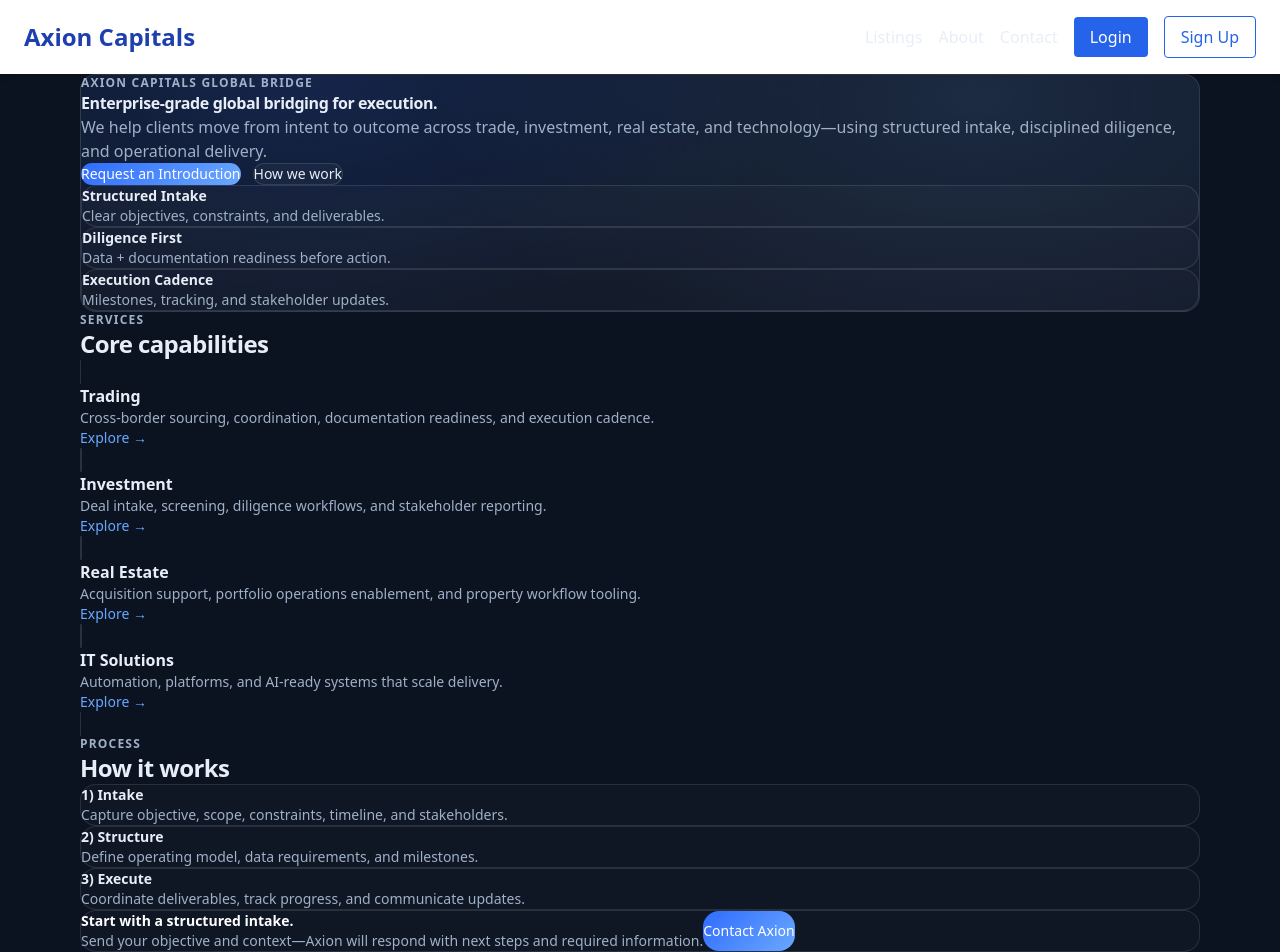
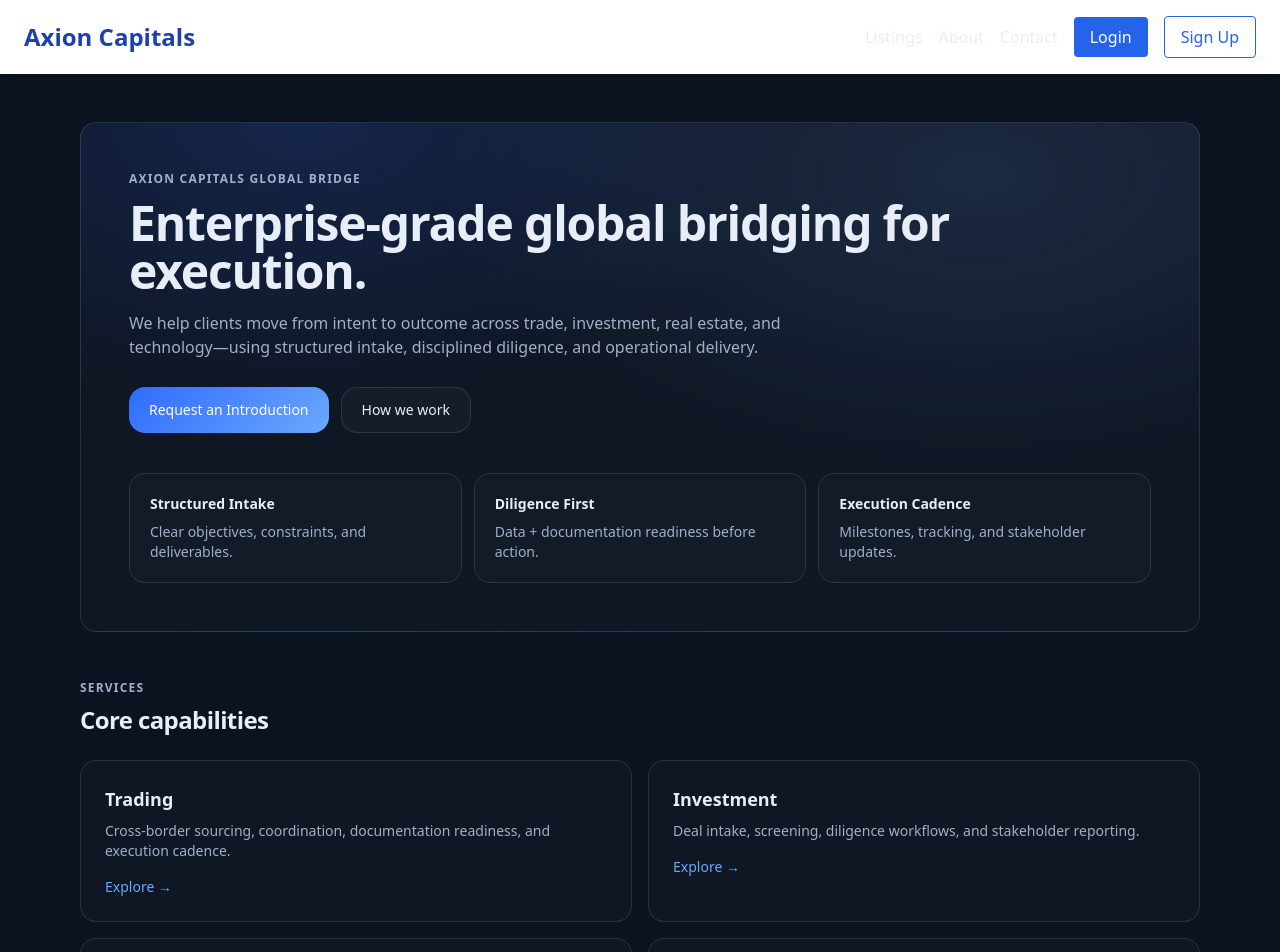
Before and after one commit to jacobzion/axioncapitals, a Next.js app: page / in a window 1280 px wide. Shown: the top 952 px of the page. Built offline with nearby package versions, Linux system fonts and the light colour scheme.

Commit message:
Fix broken TSX rendering and enable Tailwind for app router

```diff
--- a/app/layout.tsx
+++ b/app/layout.tsx
@@ -5,7 +5,8 @@ import Footer from "@/components/Footer";
 
 export const metadata: Metadata = {
   title: "Axion Capitals Global Bridge",
-  description: "Enterprise-grade global bridging for trade, investment, real estate, and technology execution.",
+  description:
+    "Enterprise-grade global bridging for trade, investment, real estate, and technology execution.",
 };
 
 export default function RootLayout({ children }: { children: React.ReactNode }) {
--- a/app/page.tsx
+++ b/app/page.tsx
@@ -26,6 +26,7 @@ const cards = [
 export default function HomePage() {
   return (
     <div className="space-y-12">
+      {/* HERO */}
       <section
         className="rounded-2xl border p-8 md:p-12"
         style={{
@@ -56,7 +57,8 @@ export default function HomePage() {
             href="/contact"
             className="inline-flex items-center justify-center rounded-2xl px-5 py-3 text-sm font-medium text-white"
             style={{
-              background: "linear-gradient(135deg, var(--accent), var(--accent2))",
+              background:
+                "linear-gradient(135deg, var(--accent), var(--accent2))",
             }}
           >
             Request an Introduction
@@ -84,7 +86,10 @@ export default function HomePage() {
             <div
               key={t}
               className="rounded-2xl border p-5"
-              style={{ borderColor: "var(--line)", background: "rgba(255,255,255,0.02)" }}
+              style={{
+                borderColor: "var(--line)",
+                background: "rgba(255,255,255,0.02)",
+              }}
             >
               <div className="text-sm font-semibold">{t}</div>
               <div className="mt-2 text-sm" style={{ color: "var(--muted)" }}>
@@ -95,6 +100,7 @@ export default function HomePage() {
         </div>
       </section>
 
+      {/* SERVICES */}
       <section>
         <div
           className="text-xs font-semibold uppercase tracking-widest"
@@ -112,13 +118,19 @@ export default function HomePage() {
               key={c.href}
               href={c.href}
               className="rounded-2xl border p-6 transition hover:translate-y-[-1px]"
-              style={{ borderColor: "var(--line)", background: "rgba(255,255,255,0.02)" }}
+              style={{
+                borderColor: "var(--line)",
+                background: "rgba(255,255,255,0.02)",
+              }}
             >
               <div className="text-lg font-semibold">{c.title}</div>
               <div className="mt-2 text-sm" style={{ color: "var(--muted)" }}>
                 {c.desc}
               </div>
-              <div className="mt-4 text-sm font-medium" style={{ color: "var(--accent2)" }}>
+              <div
+                className="mt-4 text-sm font-medium"
+                style={{ color: "var(--accent2)" }}
+              >
                 Explore →
               </div>
             </Link>
@@ -126,38 +138,13 @@ export default function HomePage() {
         </div>
       </section>
 
-      <section>
-        <div
-          className="text-xs font-semibold uppercase tracking-widest"
-          style={{ color: "var(--muted)" }}
-        >
-          Process
-        </div>
-        <h2 className="mt-2 text-2xl font-semibold tracking-tight">How it works</h2>
-
-        <ol className="mt-6 grid gap-4 md:grid-cols-3">
-          {[
-            ["1) Intake", "Capture objective, scope, constraints, timeline, and stakeholders."],
-            ["2) Structure", "Define operating model, data requirements, and milestones."],
-            ["3) Execute", "Coordinate deliverables, track progress, and communicate updates."],
-          ].map(([t, d]) => (
-            <li
-              key={t}
-              className="rounded-2xl border p-6"
-              style={{ borderColor: "var(--line)", background: "rgba(255,255,255,0.02)" }}
-            >
-              <div className="text-sm font-semibold">{t}</div>
-              <div className="mt-2 text-sm" style={{ color: "var(--muted)" }}>
-                {d}
-              </div>
-            </li>
-          ))}
-        </ol>
-      </section>
-
+      {/* CTA */}
       <section
         className="rounded-2xl border p-6 md:p-8"
-        style={{ borderColor: "var(--line)", background: "rgba(255,255,255,0.02)" }}
+        style={{
+          borderColor: "var(--line)",
+          background: "rgba(255,255,255,0.02)",
+        }}
       >
         <div className="flex flex-col gap-4 md:flex-row md:items-center md:justify-between">
           <div>
@@ -173,7 +160,8 @@ export default function HomePage() {
             href="/contact"
             className="inline-flex items-center justify-center rounded-2xl px-5 py-3 text-sm font-medium text-white"
             style={{
-              background: "linear-gradient(135deg, var(--accent), var(--accent2))",
+              background:
+                "linear-gradient(135deg, var(--accent), var(--accent2))",
             }}
           >
             Contact Axion
--- a/components/Footer.tsx
+++ b/components/Footer.tsx
@@ -1,7 +1,9 @@
 export default function Footer() {
   return (
-    <footer style={{marginTop: "3rem", padding: "2rem 1rem", borderTop: "1px solid rgba(255,255,255,0.1)"}}>
-      © 2026 Axion Capitals Global Bridge LLC. All rights reserved.
+    <footer className="border-t" style={{ borderColor: "var(--line)" }}>
+      <div className="mx-auto w-full max-w-6xl px-4 py-10 text-sm" style={{ color: "var(--muted)" }}>
+        © {new Date().getFullYear()} Axion Capitals Global Bridge LLC. All rights reserved.
+      </div>
     </footer>
   );
 }
--- a/components/Navbar.tsx
+++ b/components/Navbar.tsx
@@ -19,7 +19,10 @@ export default function Navbar() {
         <Link href="/" className="flex items-center gap-3">
           <span
             className="inline-flex h-9 w-9 items-center justify-center rounded-xl border"
-            style={{ borderColor: "var(--line)", background: "rgba(255,255,255,0.04)" }}
+            style={{
+              borderColor: "var(--line)",
+              background: "rgba(255,255,255,0.04)",
+            }}
             aria-label="Axion Capitals Global Bridge"
           >
             <span className="text-sm font-semibold" style={{ color: "var(--accent2)" }}>
@@ -31,7 +34,10 @@ export default function Navbar() {
             <div className="font-semibold tracking-tight">
               Axion <span style={{ color: "var(--muted)" }}>Capitals</span>
             </div>
-            <div className="text-xs font-semibold uppercase tracking-widest" style={{ color: "var(--muted)" }}>
+            <div
+              className="text-xs font-semibold uppercase tracking-widest"
+              style={{ color: "var(--muted)" }}
+            >
               Global Bridge
             </div>
           </div>
@@ -39,7 +45,12 @@ export default function Navbar() {
 
         <nav className="hidden gap-5 md:flex">
           {links.map((l) => (
-            <Link key={l.href} href={l.href} className="text-sm transition hover:text-white" style={{ color: "var(--muted)" }}>
+            <Link
+              key={l.href}
+              href={l.href}
+              className="text-sm transition hover:text-white"
+              style={{ color: "var(--muted)" }}
+            >
               {l.label}
             </Link>
           ))}
@@ -48,7 +59,9 @@ export default function Navbar() {
         <Link
           href="/contact"
           className="inline-flex items-center justify-center rounded-2xl px-4 py-2 text-sm font-medium text-white"
-          style={{ background: "linear-gradient(135deg, var(--accent), var(--accent2))" }}
+          style={{
+            background: "linear-gradient(135deg, var(--accent), var(--accent2))",
+          }}
         >
           Request Intro
         </Link>
--- a/tailwind.config.js
+++ b/tailwind.config.js
@@ -1,11 +1,11 @@
 /** @type {import('tailwindcss').Config} */
 module.exports = {
   content: [
-    "./pages/**/*.{js,ts,jsx,tsx}",
+    "./app/**/*.{js,ts,jsx,tsx}",
     "./components/**/*.{js,ts,jsx,tsx}",
   ],
   theme: {
     extend: {},
   },
   plugins: [],
-}
+};
```
